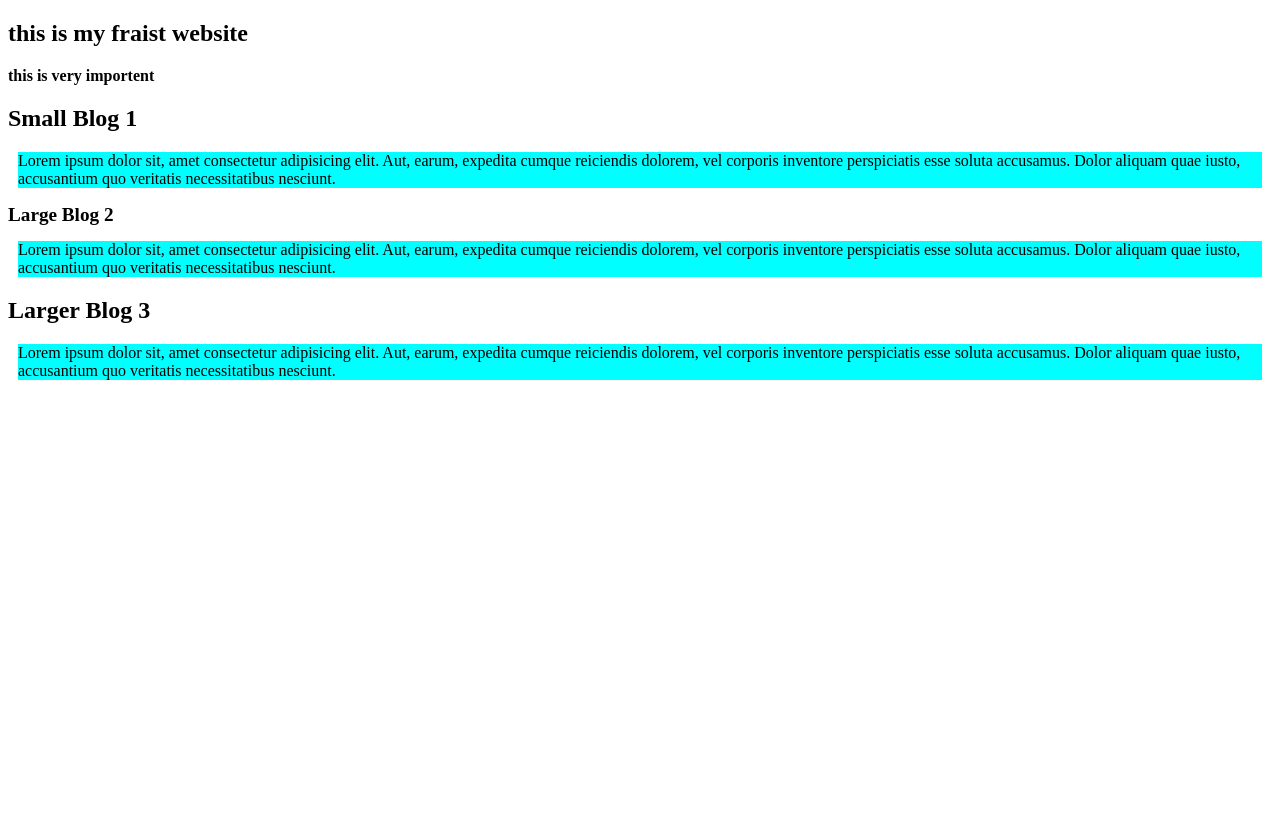
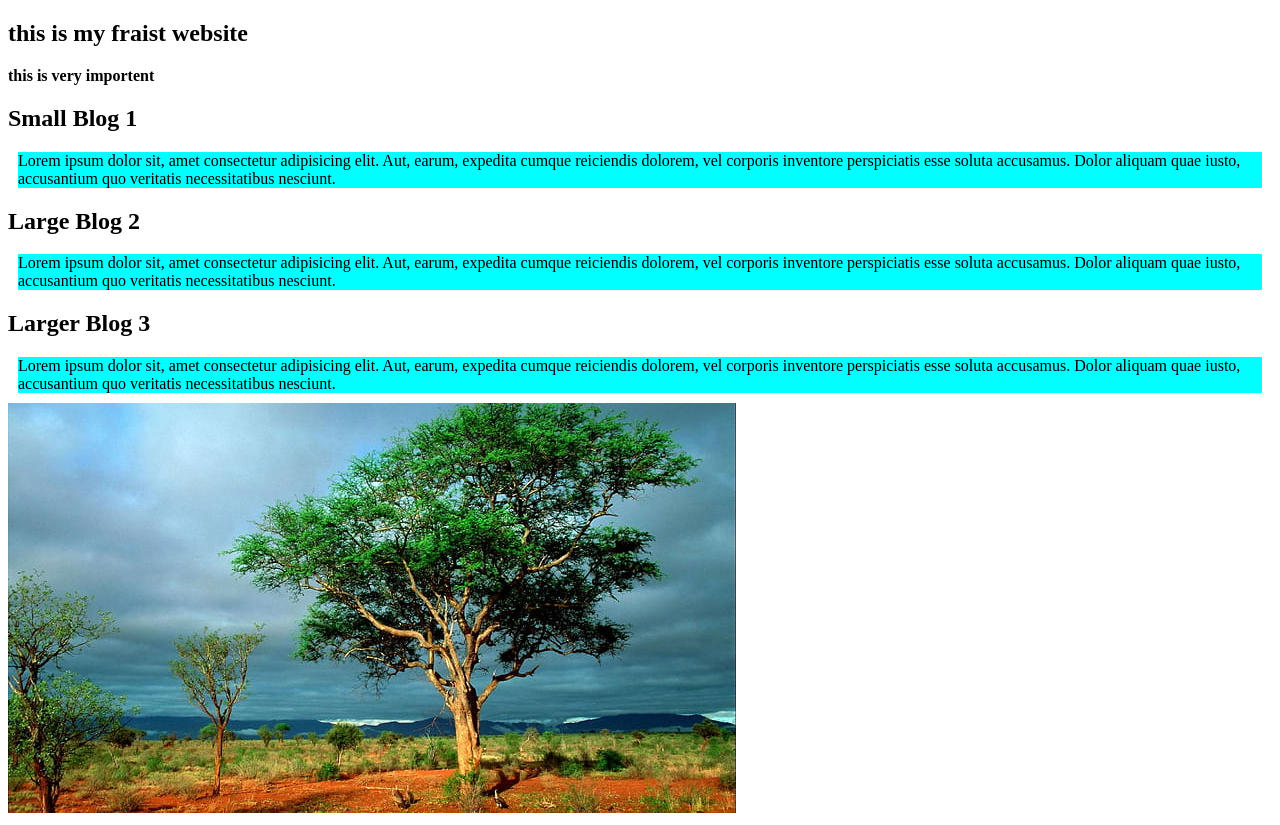
Before and after one commit to Fazla-Hasan/New-Test, a plain HTML site: page index.html in a window 1280 px wide. Before the commit the page ends 800 px from the top, so only its background shows below. Drawn offline with Linux system fonts and the light colour scheme.

Commit message:
image add korlam

```diff
--- a/index.html
+++ b/index.html
@@ -19,7 +19,7 @@
 
     <p class="Small">Lorem ipsum dolor sit, amet consectetur adipisicing elit. Aut, earum, expedita cumque reiciendis dolorem, vel corporis inventore perspiciatis esse soluta accusamus. Dolor aliquam quae iusto, accusantium quo veritatis necessitatibus nesciunt.</p>
 
-    <h2 style="font-size: larger;">Large Blog 2 </h2>
+    <h2>Large Blog 2 </h2>
 
     <p>Lorem ipsum dolor sit, amet consectetur adipisicing elit. Aut, earum, expedita cumque reiciendis dolorem, vel corporis inventore perspiciatis esse soluta accusamus. Dolor aliquam quae iusto, accusantium quo veritatis necessitatibus nesciunt.</p>
 
@@ -27,6 +27,8 @@
 
     <p>Lorem ipsum dolor sit, amet consectetur adipisicing elit. Aut, earum, expedita cumque reiciendis dolorem, vel corporis inventore perspiciatis esse soluta accusamus. Dolor aliquam quae iusto, accusantium quo veritatis necessitatibus nesciunt.</p>
 
+    <img src="image/nature-2560x1440-africa-landscape-wallpaper-preview.jpg" alt="">
+
 
 
 </body>
```
Also changed, not shown: image/bOvf94dPRxWu0u3QsPjF_tree.jpg (added), image/nature-2560x1440-africa-landscape-wallpaper-preview.jpg (added).
